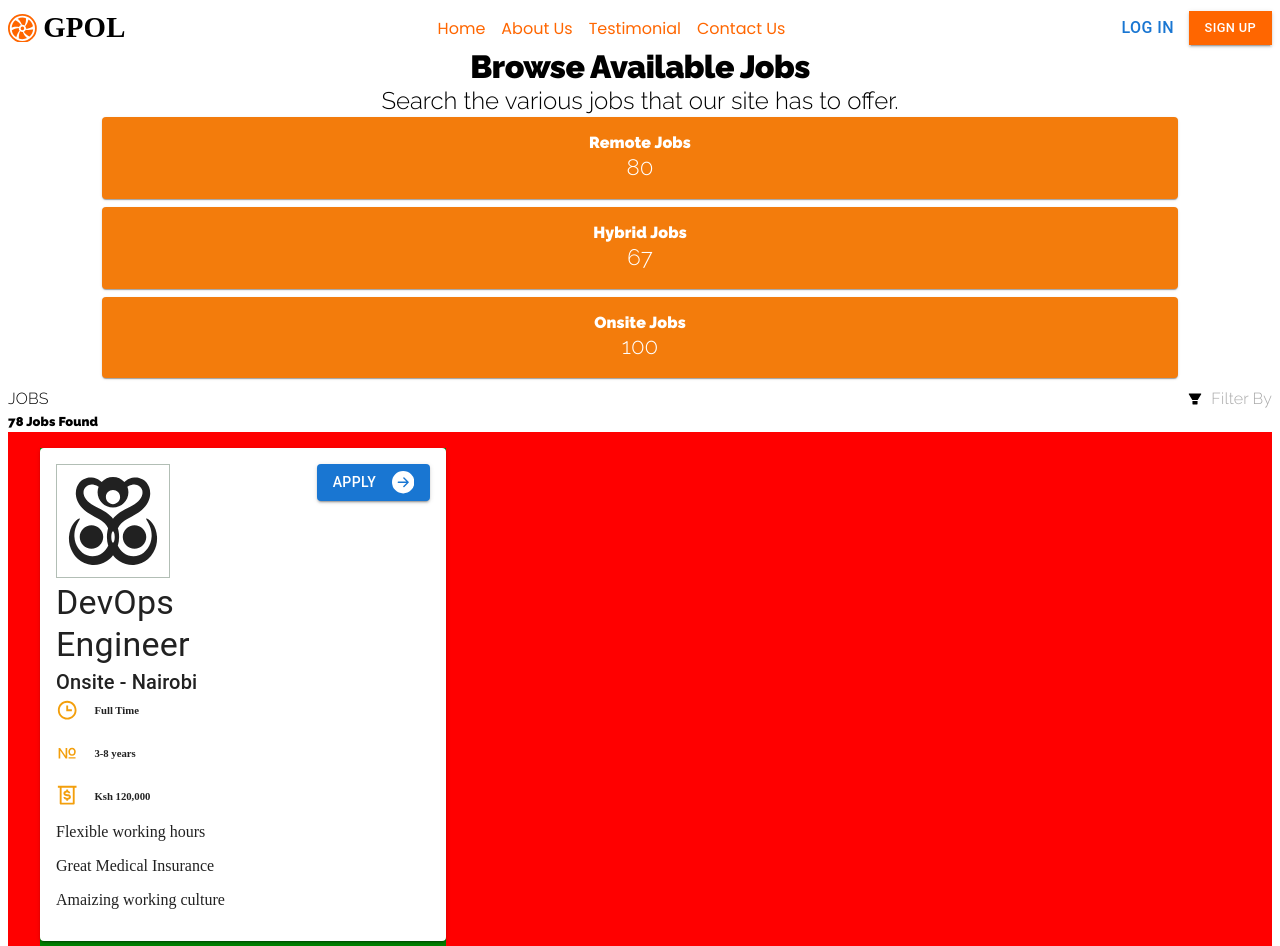
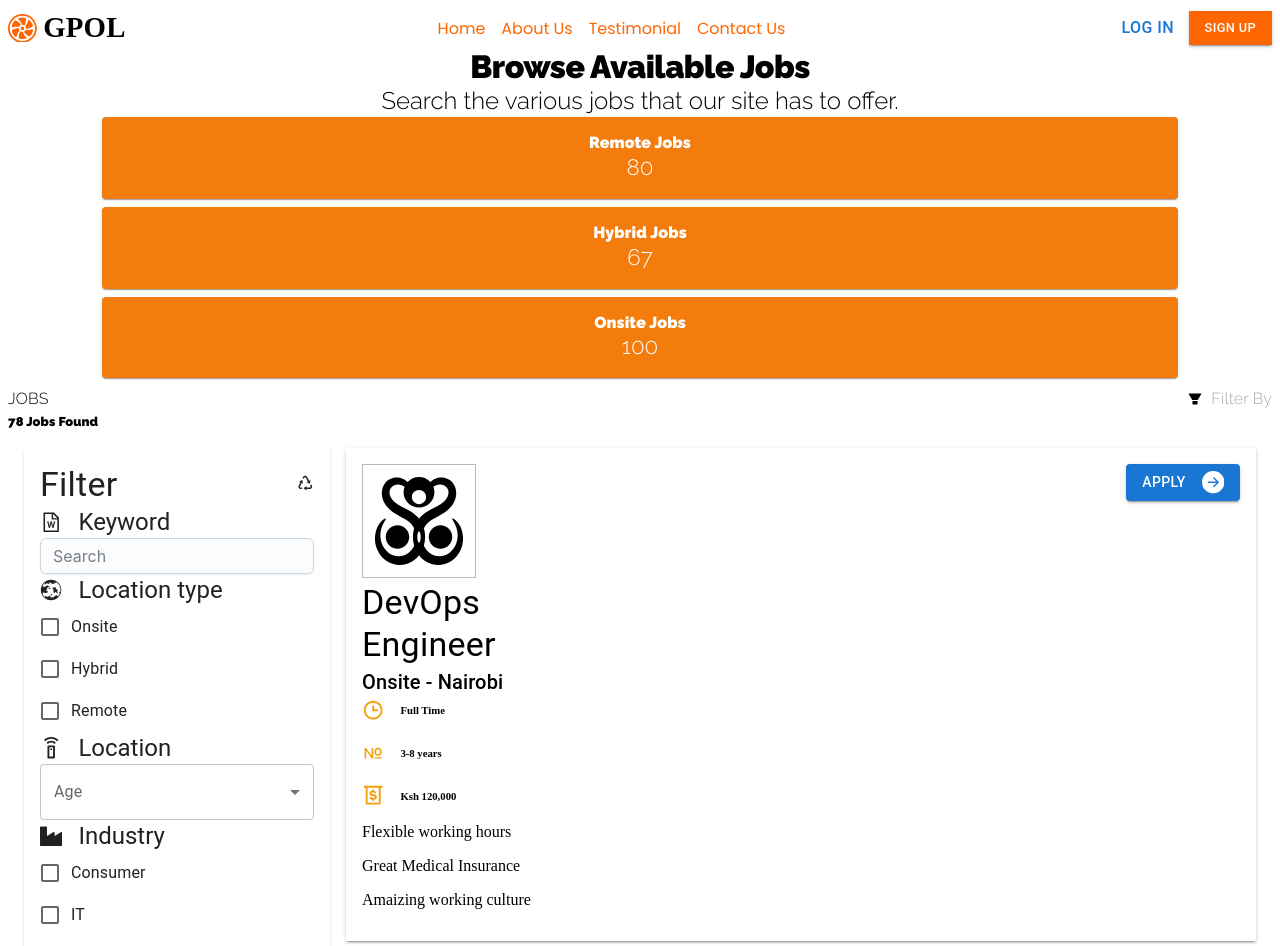
Before and after one commit to Cavein254/gpolive-0.0.2, a Next.js app: page /dashboard in a window 1280 px wide. Shown: the top 946 px of the page. Built offline with nearby package versions, Linux system fonts and the light colour scheme.

Commit message:
Add class job with styles

```diff
--- a/components/dashboard/job/Job.tsx
+++ b/components/dashboard/job/Job.tsx
@@ -1,4 +1,4 @@
-import { Box, Button, Card, Typography } from "@mui/material"
+import { Box, Button, Typography } from "@mui/material"
 import { AiOutlineFieldNumber } from "react-icons/ai"
 import { BiMoneyWithdraw, BiTime } from "react-icons/bi"
 import { BsFillArrowRightCircleFill } from "react-icons/bs"
@@ -7,7 +7,7 @@ import './styles.css'
 
 const Job = () => {
   return (
-    <Card sx={{
+    <Box sx={{
       boxShadow:2,
       width:'100%'
     }} className="job-main-card">
@@ -56,7 +56,7 @@ const Job = () => {
         </Box>
      </Box>
      </Box>
-    </Card>
+    </Box>
   )
 }
 
--- a/components/dashboard/styles.css
+++ b/components/dashboard/styles.css
@@ -23,20 +23,20 @@
     justify-content: space-between;
     align-items: center;
 }
-.dashboard-search {
-    display: none;
-    visibility: hidden;
-}
+
 
 @media only screen and (min-width: 641px) {
     .dashboard-main {
         display: flex;
         flex-direction: row;
-        background-color: red;
         padding:1rem;
     }
     .dashboard-jobs{
-        background-color: green;
         margin-left:1rem;
+        width:100%;
+    }
+    .dashboard-search {
+        display: block;
+        visibility: visible;
     }
   }
```
